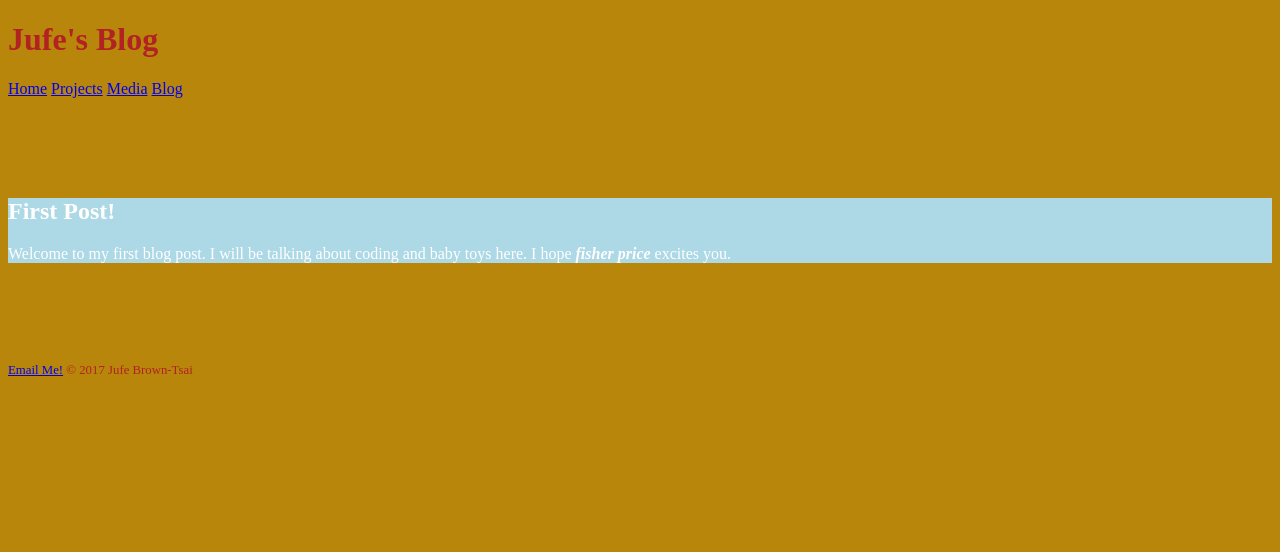
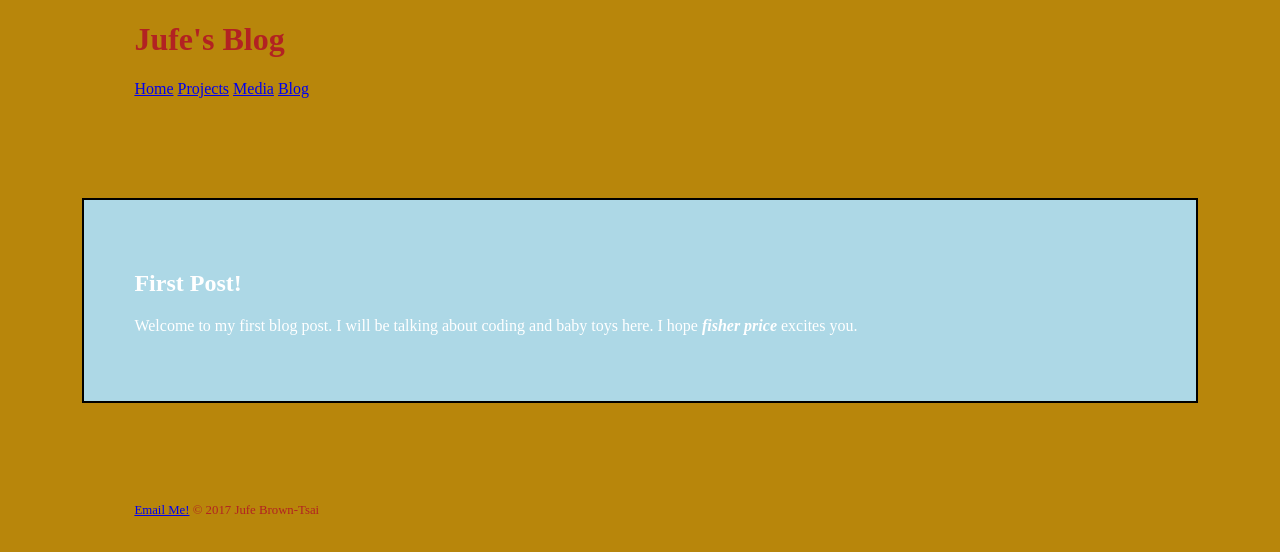
Before and after one commit to Jufebrown/jufebrown-portfolio, a plain HTML site: page blog/index.html in a window 1280 px wide. Drawn offline with Linux system fonts and the light colour scheme.

Commit message:
added margin, padding, borders to blog page

```diff
--- a/blog/index.html
+++ b/blog/index.html
@@ -6,12 +6,20 @@
   <meta http-equiv="X-UA-Compatible" content="ie=edge">
   <title>Document</title>
   <style media="screen">
+    html {
+      box-sizing: border-box;
+    }
     body {
       background-color: darkgoldenrod;
       color: firebrick;
     }
-    div {
-      margin-top: 100px;
+    .container {
+      max-width: 80%;
+      margin: 100px auto 0px auto;
+    }
+    nav {
+      max-width: 80%;
+      margin: 0px auto;
     }
     .header{
       margin-top: 0;
@@ -19,6 +27,8 @@
     .content-area {
       background-color: lightblue;
       color: white;
+      padding: 50px;
+      border: 2px solid black;
     }
     .footer {
       font-size: .8em;
@@ -32,7 +42,7 @@
 </head>
 <body>
 
-  <div class="header">
+  <div class="header container">
     <h1>Jufe's Blog</h1>
   </div>
 
@@ -43,12 +53,12 @@
     <a href="#">Blog</a>
   </nav>
 
-  <div class="content-area">
+  <div class="content-area container">
     <h2>First Post!</h2>
     <p>Welcome to my first blog post. I will be talking about coding and baby toys here. I hope <span class="highlight">fisher price</span> excites you.</p>
   </div>
 
-  <div class="footer">
+  <div class="footer container">
     <a href="mailto:jufebrown@gmail.com?Subject=Contact%20Form">Email Me!</a>
     &copy 2017 Jufe Brown-Tsai
   </div>
```
